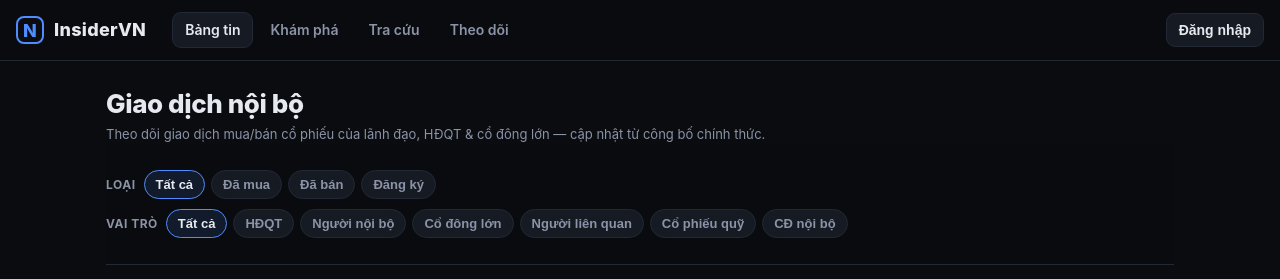
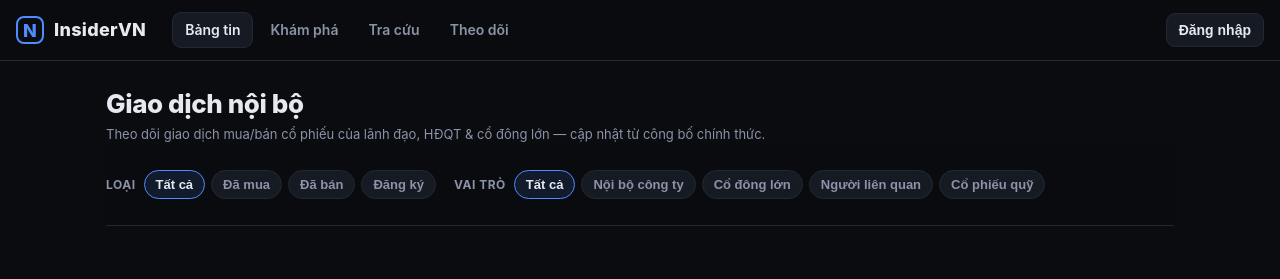
Before and after one commit to entity-solo/insidervn, a Next.js app in the folder frontend/: page / in a window 1280 px wide. Shown: the top 279 px of the page. Built offline with nearby package versions, Linux system fonts and the light colour scheme; no server answers.

Commit message:
Roles: surface insider job titles ('Cổ đông nội bộ · Chủ tịch HĐQT'), drop dead filter options

```diff
--- a/frontend/app/page.tsx
+++ b/frontend/app/page.tsx
@@ -16,12 +16,10 @@ const TYPES = [
 ];
 const ROLES = [
   ["all", "Tất cả"],
-  ["board", "HĐQT"],
-  ["insider", "Người nội bộ"],
+  ["internal", "Nội bộ công ty"],
   ["shareholder", "Cổ đông lớn"],
   ["related", "Người liên quan"],
   ["treasury", "Cổ phiếu quỹ"],
-  ["internal", "CĐ nội bộ"],
 ];
 
 export default function FeedPage() {
```
Also changed, not shown: 2 other files (tests, documents, lock files or other folders).
